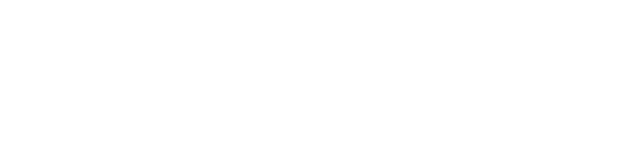
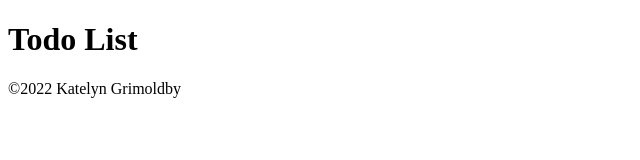
Before and after one commit to katelyngrimoldby/todo-list, a website built with webpack: page dist/index.html in a window 1280 px wide. Shown: the whole page, without its empty margins (0-640 px from the left). Built offline with nearby package versions, Linux system fonts and the light colour scheme.

Commit message:
Add boilerplate

```diff
--- a/dist/index.html
+++ b/dist/index.html
@@ -7,7 +7,13 @@
     <title>Todo List</title>
 </head>
 <body>
+    <header>
+        <h1>Todo List</h1>
+    </header>
+    <div id="content">
 
+    </div>
+    <footer>©2022 Katelyn Grimoldby</footer>
 </body>
 <script src="./main.js"></script>
 </html>
```
